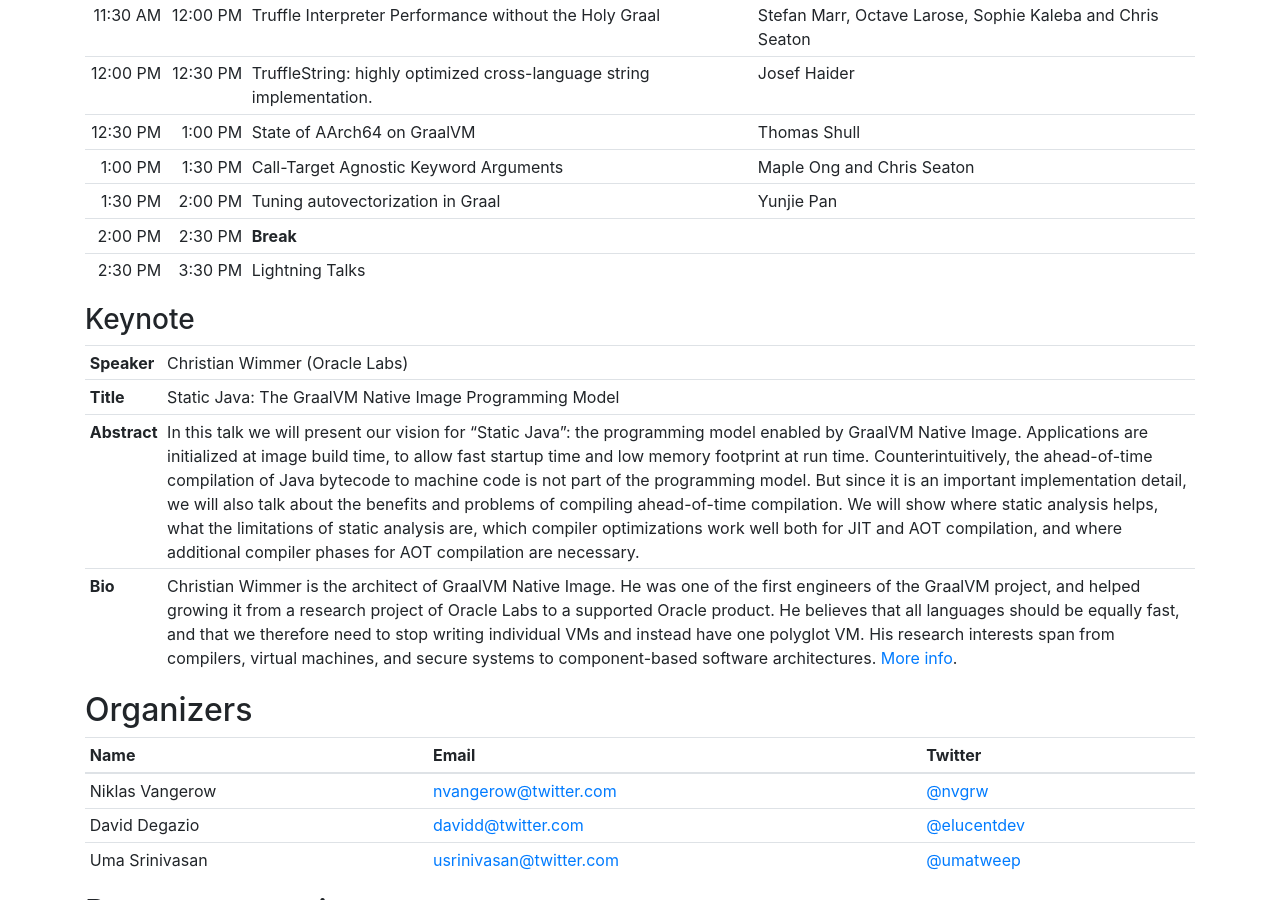
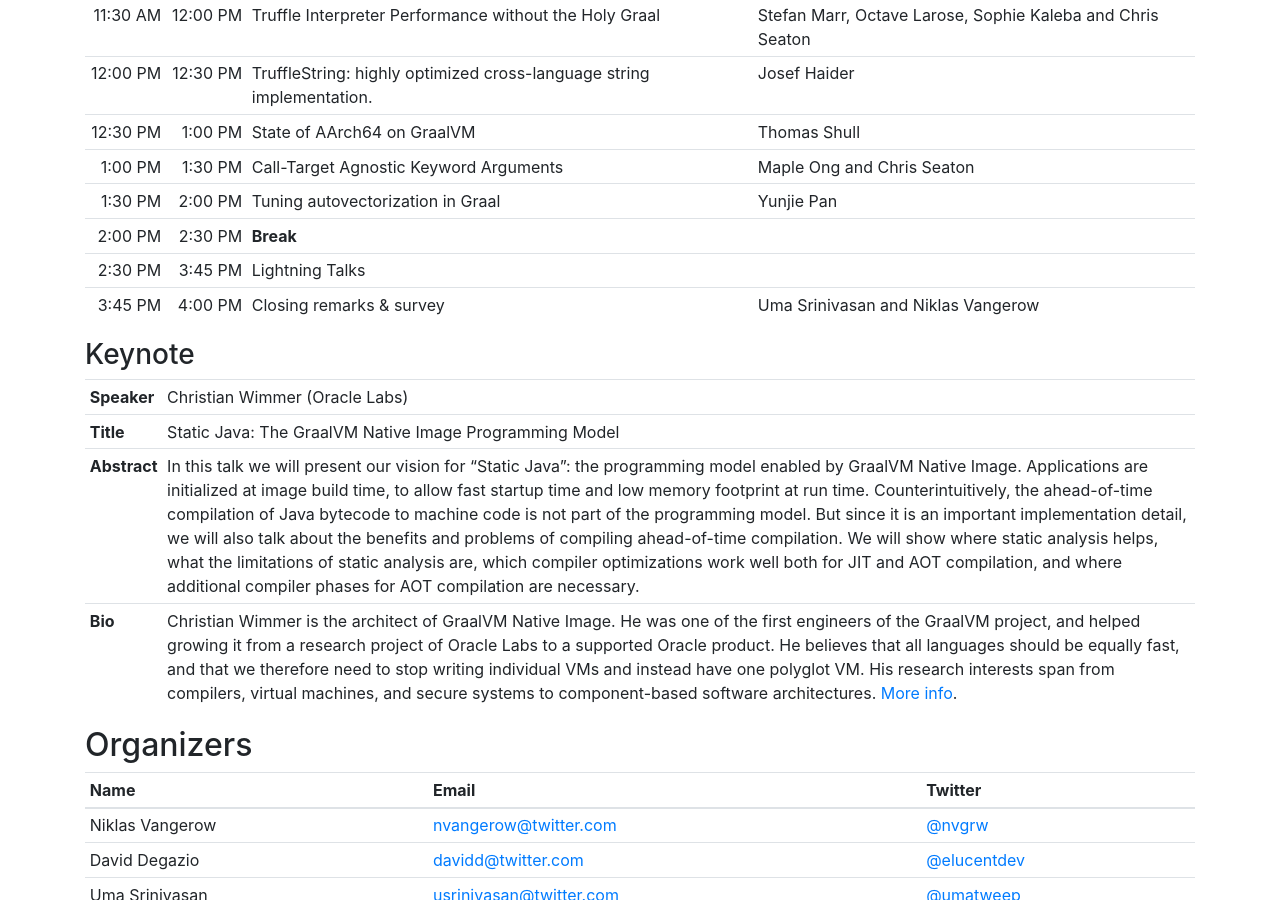
Before and after one commit to graalworkshop/graalworkshop.github.io, a Jekyll site: the page built from 2022/index.md, in a window 1280 px wide and 900 px high, scrolled down 1368 px. Built offline with Jekyll 4.4.1, drawn with Linux system fonts in a browser that asks for light colours.

Commit message:
Add closing remarks, shorten lightning talks slot

```diff
--- a/2022/index.md
+++ b/2022/index.md
@@ -56,7 +56,8 @@ All times EDT (UTC-4).
 |  1:00&nbsp;PM |  1:30&nbsp;PM | Call-Target Agnostic Keyword Arguments                                | Maple Ong and Chris Seaton                                 |
 |  1:30&nbsp;PM |  2:00&nbsp;PM | Tuning autovectorization in Graal                                     | Yunjie Pan                                                 |
 |  2:00&nbsp;PM |  2:30&nbsp;PM | **Break**                                                             |                                                            |
-|  2:30&nbsp;PM |  3:30&nbsp;PM | Lightning Talks                                                       |                                                            |
+|  2:30&nbsp;PM |  3:45&nbsp;PM | Lightning Talks                                                       |                                                            |
+|  3:45&nbsp;PM |  4:00&nbsp;PM | Closing remarks &amp; survey                                          | Uma Srinivasan and Niklas Vangerow                         |
 {:.table .table-sm}
 
 ### Keynote
```
